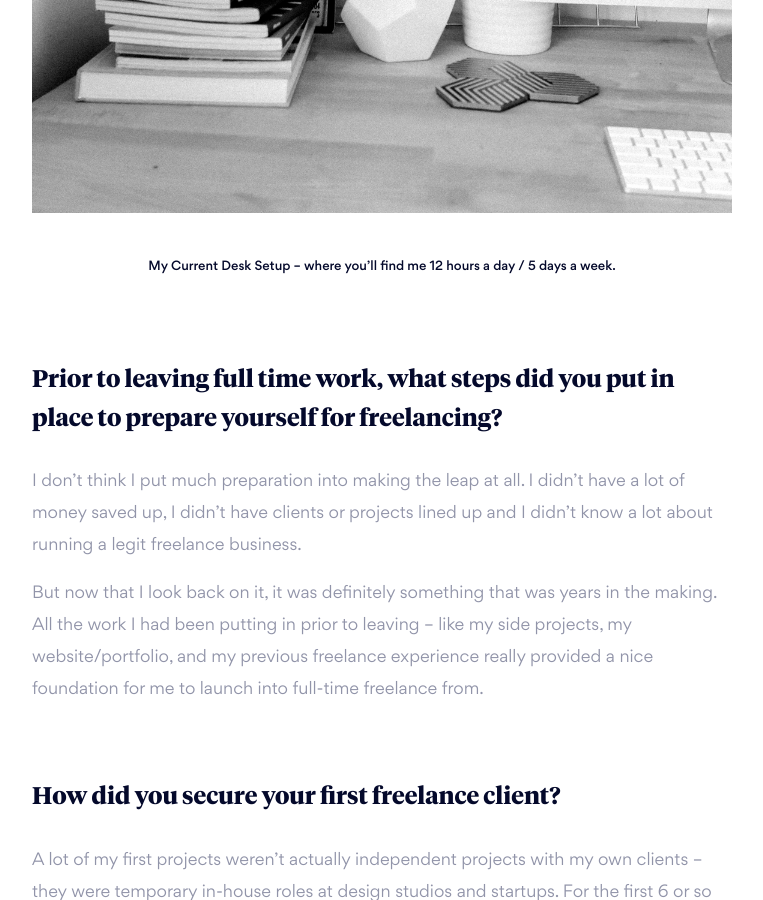
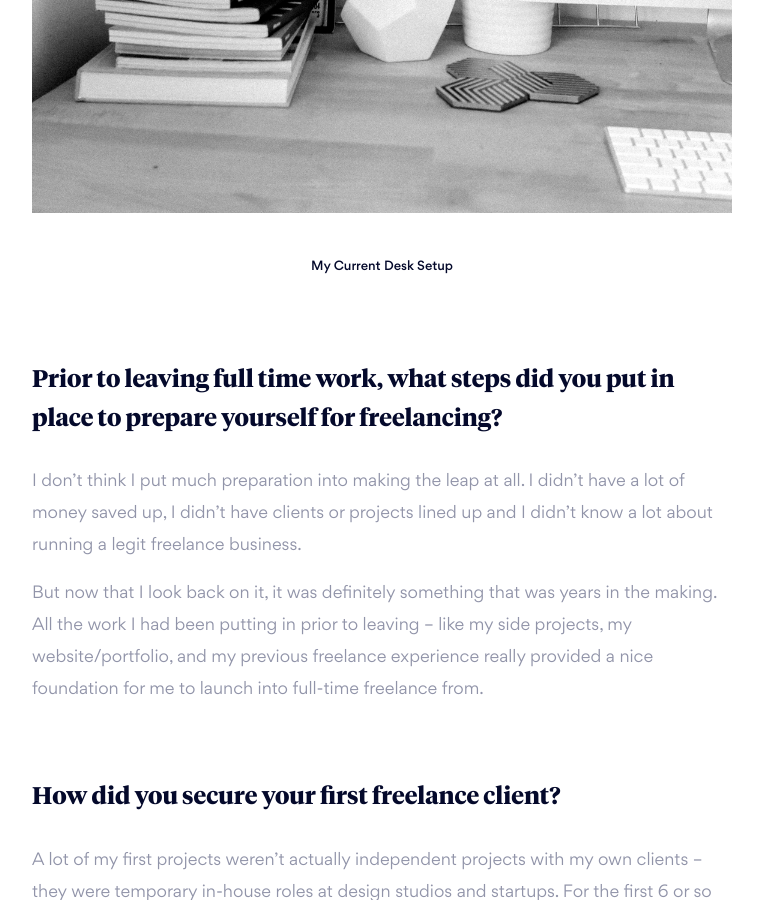
Before and after one commit to mattvernon/funemployed, a Jekyll site: the page built from _profiles/matthewvernon.markdown, in a window 1280 px wide and 900 px high, scrolled down 3905 px. Shown: the whole window, without its empty margins (258-1021 px from the left). Built offline with Jekyll 4.4.1, drawn with Linux system fonts in a browser that asks for light colours.

Commit message:
Updated Matthewvernon

```diff
--- a/_profiles/matthewvernon.markdown
+++ b/_profiles/matthewvernon.markdown
@@ -55,7 +55,7 @@ Yes and no. Yes – in that I had always planned to go freelance, but also no be
 Of course – things didn’t go as planned. Made Together were still in the process of securing some new clients when I returned from Japan, so they weren’t ready for me to start working yet. I didn’t have much money saved – so I had to find clients fast. This ended up working well, as it threw me in the deep end and I was forced to make it work.
 
 ![IMG_0082.jpg](/uploads/IMG_0082.jpg)
-*My Current Desk Setup – where you'll find me 12 hours a day / 5 days a week.*
+*My Current Desk Setup*
 
 
 
```
